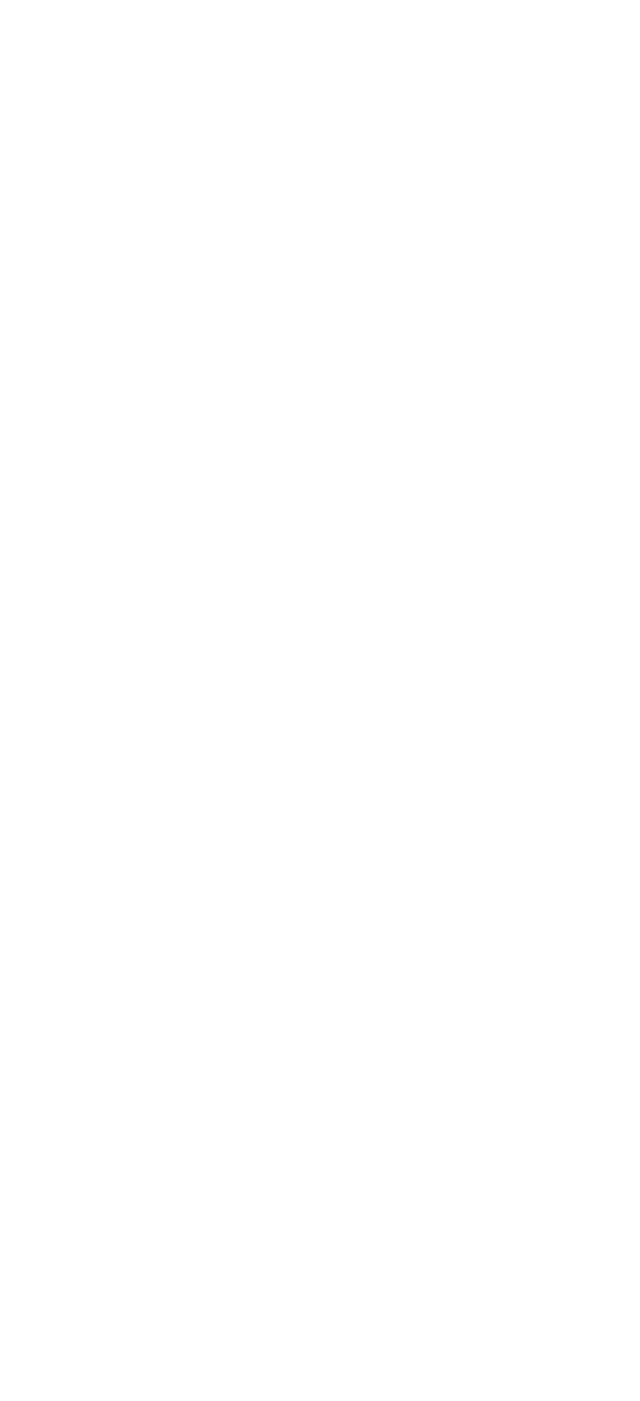
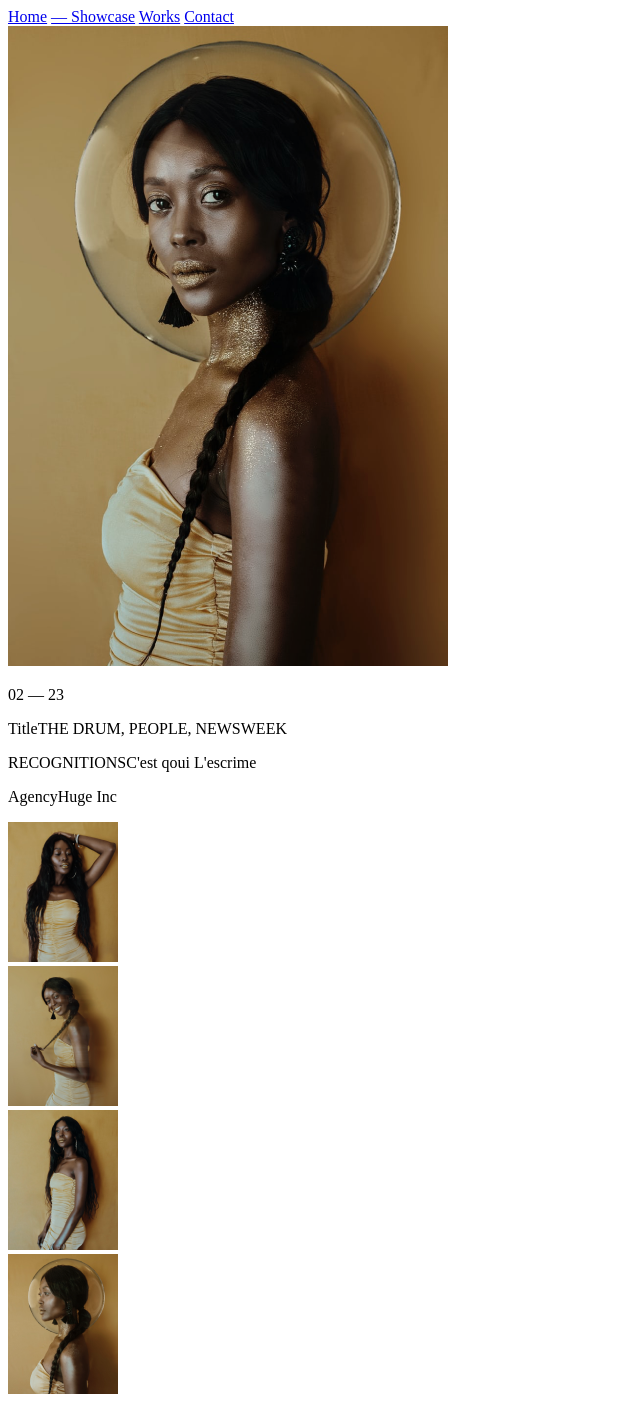
Before and after one commit to Preethi-Dev/Modern-Layou-46, a plain HTML site: page index.html in a window 1280 px wide. Shown: the whole page, without its empty margins (0-640 px from the left). Before the commit the page ends 800 px from the top, so only its background shows below. Drawn offline with Linux system fonts and the light colour scheme.

Commit message:
update final markup

```diff
--- a/index.html
+++ b/index.html
@@ -7,5 +7,31 @@
     <link rel="stylesheet" href="style.css" />
     <title>Layout-46</title>
   </head>
-  <body></body>
+  <body>
+    <div class="container">
+      <div class="navigation">
+        <a href="/">Home</a>
+        <a href="/">― Showcase</a>
+        <a href="/">Works</a>
+        <a href="/">Contact</a>
+      </div>
+      <div class="project">
+        <div class="image">
+          <img src="./assets/images/Image.png" alt="" />
+        </div>
+        <p>02 ― 23</p>
+        <div class="project__details">
+          <p><span>Title</span>THE DRUM, PEOPLE, NEWSWEEK</p>
+          <p><span>RECOGNITIONS</span>C'est qoui L'escrime</p>
+          <p><span>Agency</span>Huge Inc</p>
+        </div>
+      </div>
+      <div class="small__images">
+        <div class="image"><img src="/assets/images/Image01.png" alt="" /></div>
+        <div class="image"><img src="/assets/images/Image02.png" alt="" /></div>
+        <div class="image"><img src="/assets/images/Image03.png" alt="" /></div>
+        <div class="image"><img src="/assets/images/Image04.png" alt="" /></div>
+      </div>
+    </div>
+  </body>
 </html>
```
